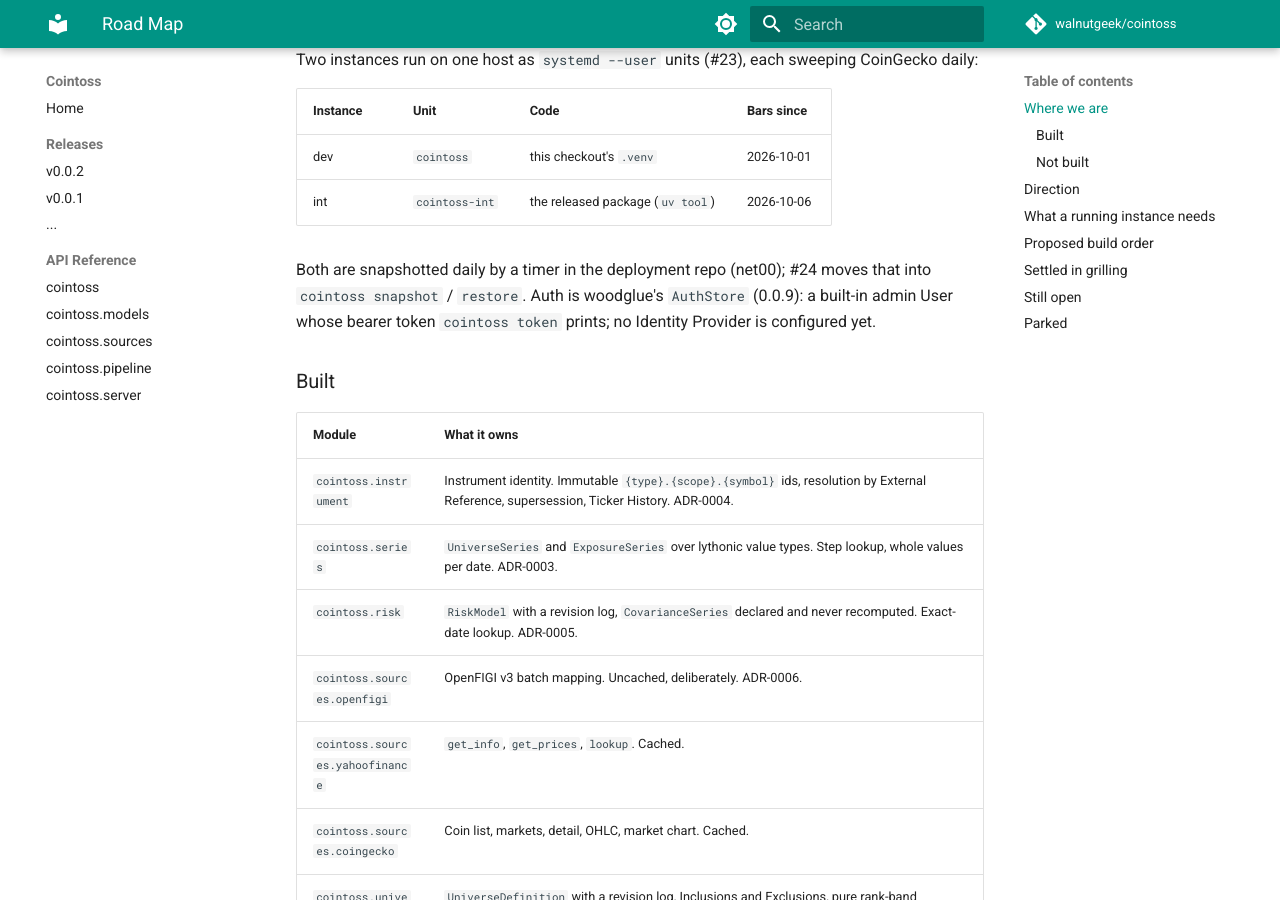
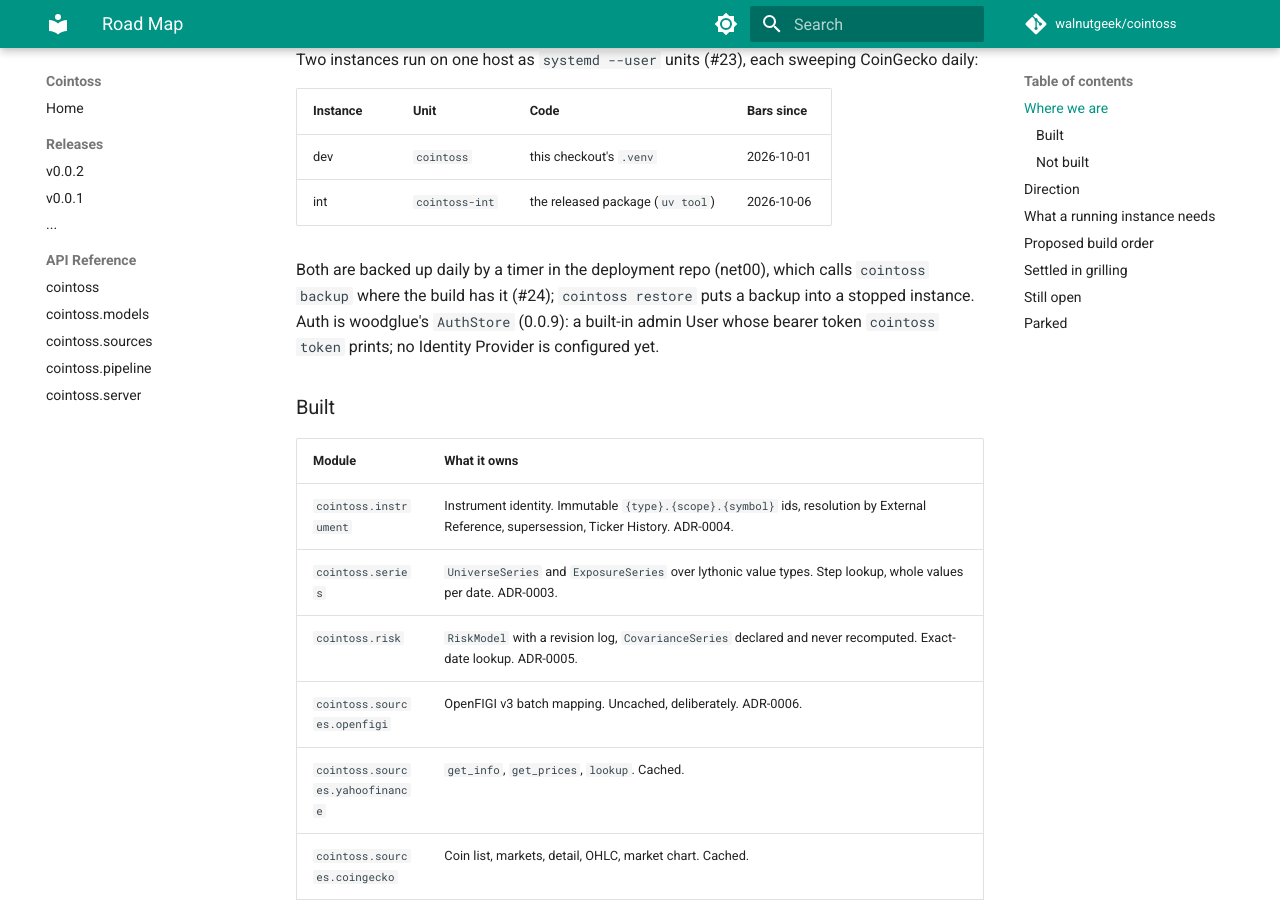
Before and after one commit to walnutgeek/cointoss, an MkDocs documentation site: the page built from docs/road-map.md, in a window 1280 px wide and 900 px high, scrolled down 435 px. Built offline with MkDocs 1.6.1 and Material for MkDocs 9.7.7, drawn with Linux system fonts in a browser that asks for light colours; comment, search, counter and statistics services are not loaded; some of the changed text lies outside the part shown.

Commit message:
docs: road map marks #24 done
Co-Authored-By: Claude Opus 5.5 <noreply@anthropic.com>

```diff
--- a/docs/road-map.md
+++ b/docs/road-map.md
@@ -19,8 +19,8 @@ Two instances run on one host as `systemd --user` units (#23), each sweeping Coi
 | dev | `cointoss` | this checkout's `.venv` | 2026-10-01 |
 | int | `cointoss-int` | the released package (`uv tool`) | 2026-10-06 |
 
-Both are snapshotted daily by a timer in the deployment repo (net00); #24 moves that into
-`cointoss snapshot` / `restore`. Auth is woodglue's `AuthStore` (0.0.9): a built-in admin User
+Both are backed up daily by a timer in the deployment repo (net00), which calls `cointoss backup`
+where the build has it (#24); `cointoss restore` puts a backup into a stopped instance. Auth is woodglue's `AuthStore` (0.0.9): a built-in admin User
 whose bearer token `cointoss token` prints; no Identity Provider is configured yet.
 
 ### Built
@@ -112,7 +112,7 @@ early, because accumulated history is the one thing that cannot be produced late
    Tickets #19-#23; a second, integration instance runs the released package since 2026-10-06.
 5. **Next milestone: explorable data on int.** Decided 2026-10-23. Three weeks of bars is too
    little to analyse, and the UI should not be tied to the datasets that exist today. In order:
-   1. **Snapshot and restore (#24).** Protects the history before anything else touches it.
+   1. **Backup and restore (#24).** Done. Protects the history before anything else touches it.
    2. **History backfill (#26).** `market_chart` for members, filling every date with no stored bar:
       before the first sweep, days the machine was down, and days swept after the bar window. It
       never overwrites a stored bar, so it files no Restatement.
```
